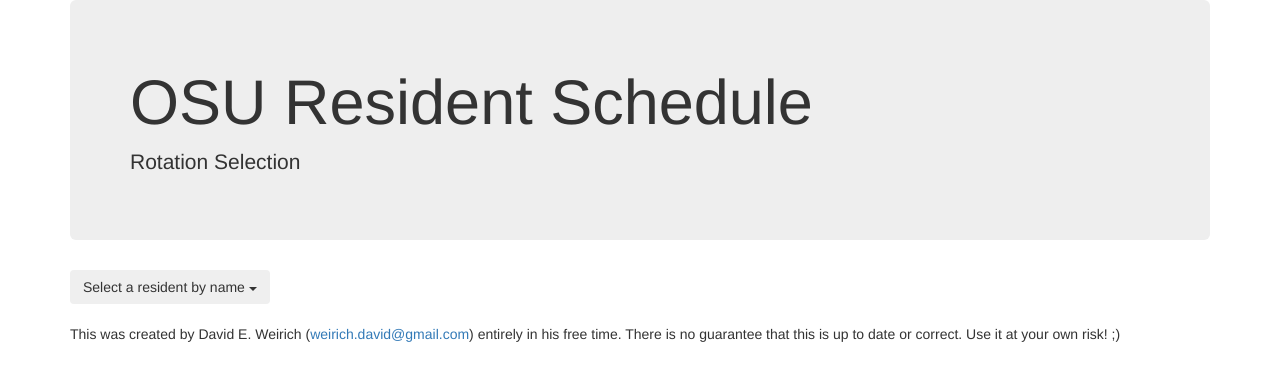
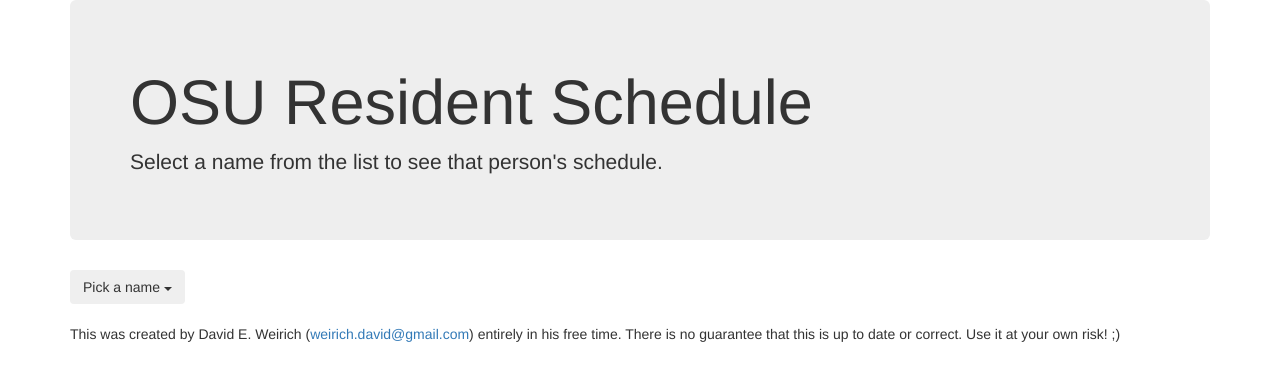
Before and after one commit to weirichd/resident-schedule, a Flask app: template app/templates/resident_picker.html in a window 1280 px wide. Shown: the top 381 px of the page. Run offline with Flask 2, Linux system fonts and the light colour scheme; the template is opened without the code that fills it, so the values that code supplies are empty; some libraries are stand-ins or nearby versions.

Commit message:
Name picker on homepage

```diff
--- a/app/app.py
+++ b/app/app.py
@@ -64,7 +64,7 @@ def get_resident_schedule(name: str) -> pd.DataFrame:
         end_date
     from schedule
     where name = '{name}'
-    order by name, start_date
+    order by start_date
     """
 
     return pd.read_sql(
--- a/app/templates/home.html
+++ b/app/templates/home.html
@@ -19,7 +19,8 @@
 
     <p>
         <a href="/date_picker/" class="btn btn-primary" role="button">Select a specific date</a>
-        <a href="/rotation_picker/" class="btn btn-primary" role="button">View full  schedule for rotation</a>
+        <a href="/rotation_picker/" class="btn btn-primary" role="button">View schedule for a rotation</a>
+        <a href="/resident_picker/" class="btn btn-primary" role="button">View schedule for a specific person</a>
     </p>
 
     <ul class="nav nav-tabs">
--- a/app/templates/resident_picker.html
+++ b/app/templates/resident_picker.html
@@ -14,12 +14,12 @@
 <div class="container">
     <div class="jumbotron">
         <h1>OSU Resident Schedule</h1>
-        <p>Rotation Selection</p>
+        <p>Select a name from the list to see that person's schedule.</p>
     </div>
 
      <div class="dropdown">
       <button class="btn btn-light dropdown-toggle" type="button" data-toggle="dropdown">
-          Select a resident by name
+          Pick a name
       <span class="caret"></span></button>
       <ul class="dropdown-menu">
           {% for name in names %}
```
